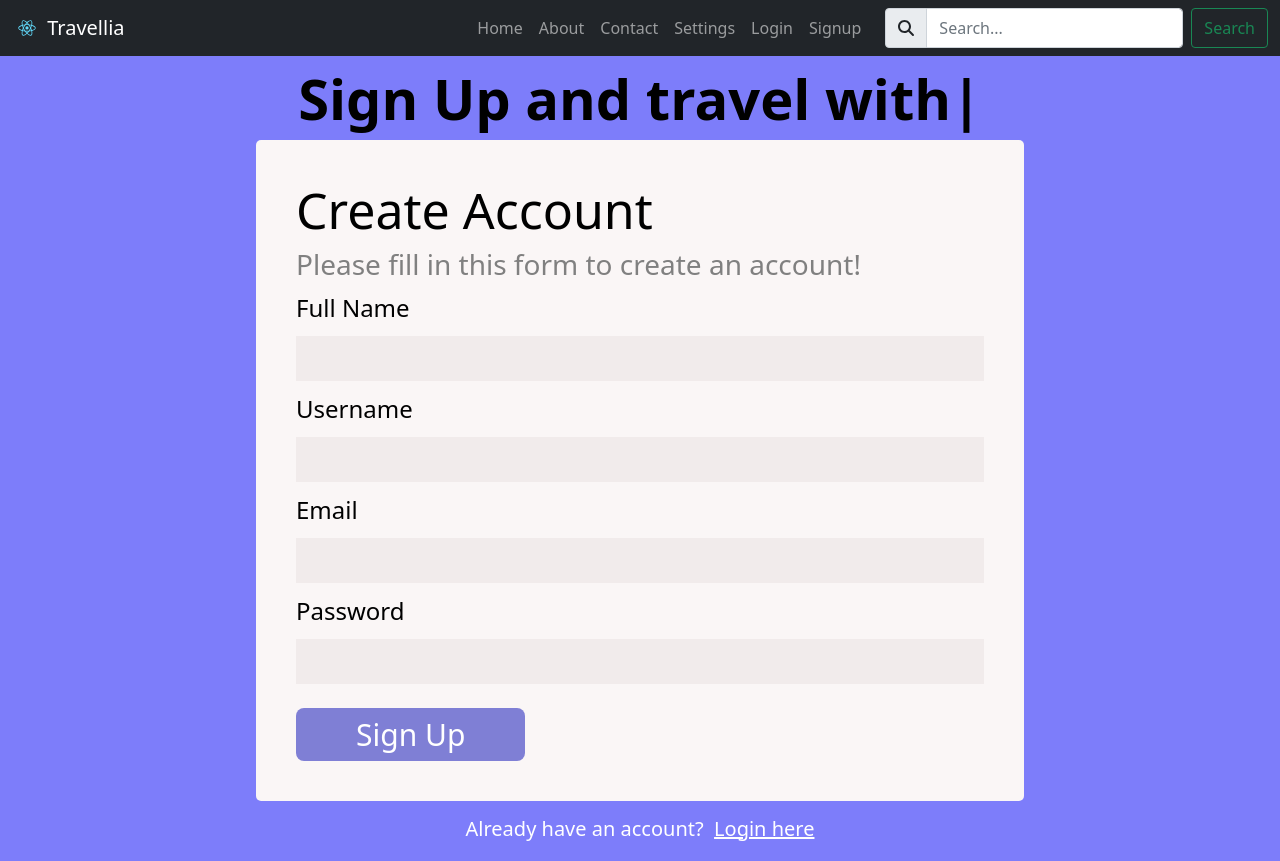
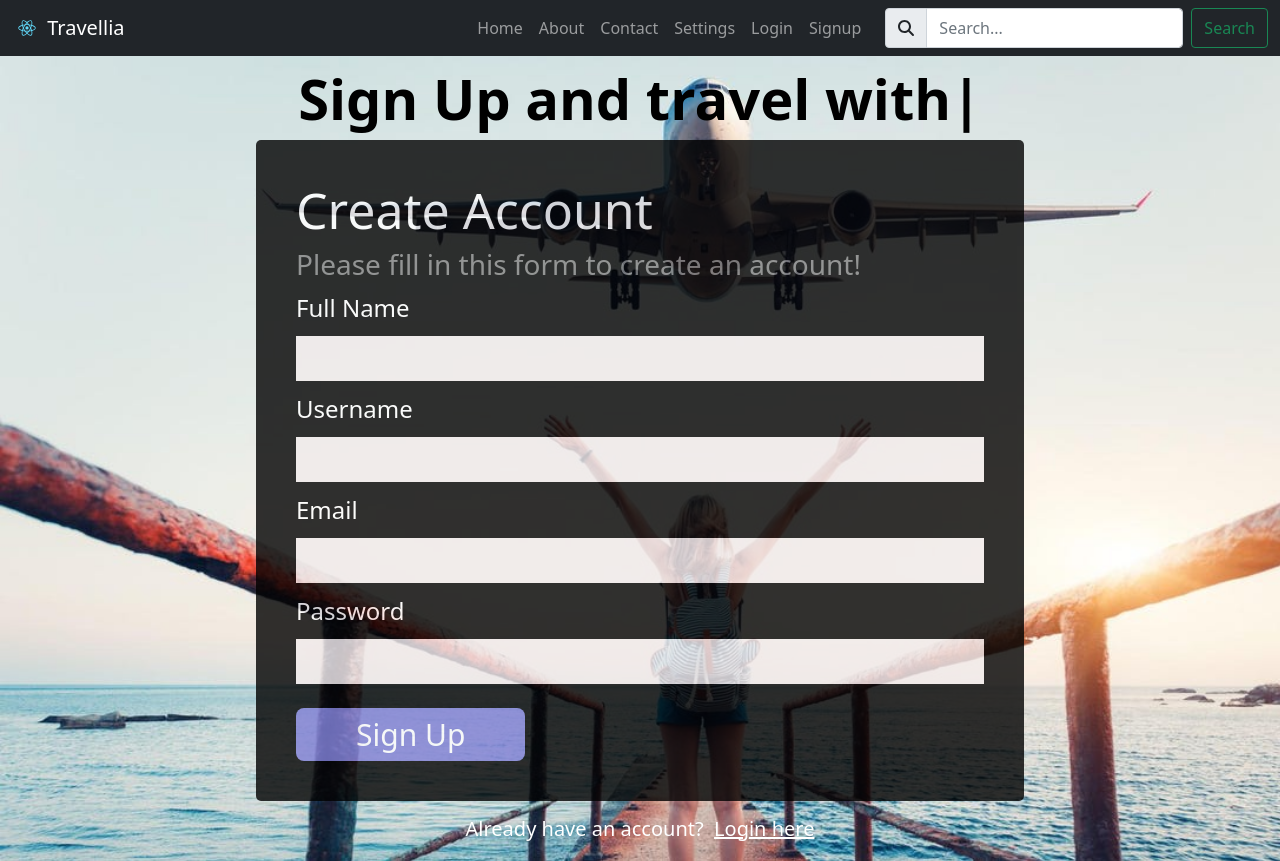
Before and after one commit to reileighh/MERN-stack, a React (Create React App) app in the folder client/: page /Signup in a window 1280 px wide. Built offline with nearby package versions, Linux system fonts and the light colour scheme.

Commit message:
updated signup page

```diff
--- a/client/src/auth/Signup.css
+++ b/client/src/auth/Signup.css
@@ -1,24 +1,20 @@
 
 .app-wrapper{
-/* margin-top:64px; */
-background-color:rgb(250, 246, 246);
-/* box-sizing:border-box; */
+/* background-color:rgb(250, 246, 246); */
+background-color:black;
 border-radius:5px;
 margin:auto;
-/* border:solid red; */
 display:flex;
 flex-direction:column;
 justify-content:flex-start;
 align-items:flex-start;
 padding:40px;
 width:60vw;
-/* height:800px; */
+opacity:0.8;
 }
 
 .success-wrapper{
   background-color:rgb(250, 246, 246);
-  /* height:50vh;
-  width:50vw; */
   border:solid red;
   display:flex;
   justify-content:center;
@@ -27,12 +23,12 @@
 }
 
 .label{
-  color:black;
+  color:white;
    font-size:24px;
 }
 
 .title1{
-    color:black;
+    color:white;
     justify-content:center;
     font-size:50px;
   }
@@ -96,19 +92,16 @@
   }
 
   .signupdiv{
-    background:rgb(125, 125, 250);
+    background-image:url(../assets/Signup.jpg);
     padding-bottom:20px;
-    /* height:100vh; */
-
+    background-repeat: no-repeat;
+    background-size:cover;
+    /* height:100vh;
+    width:100%; */
     border:none;
-    /* border:red solid; */
   }
 
   .signupsuccess{
     background:rgb(125, 125, 250);
     height:100vh;
-     /* display:flex; */
-    /* justify-content:center;
-    align-items:center;  */
-
   }
```
Also changed, not shown: client/src/assets/Signup.jpg (added).
